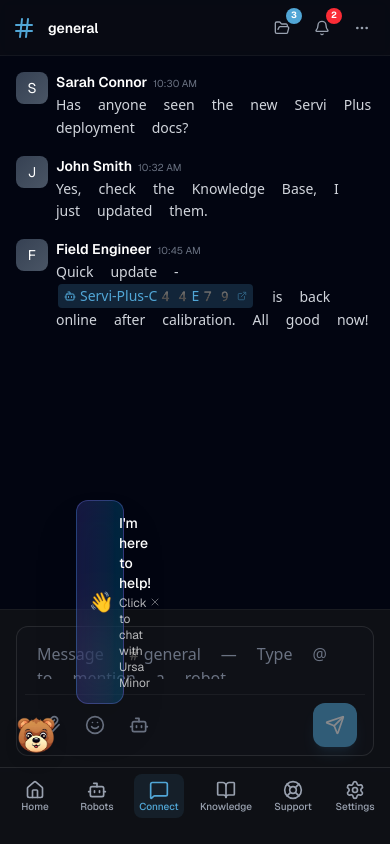
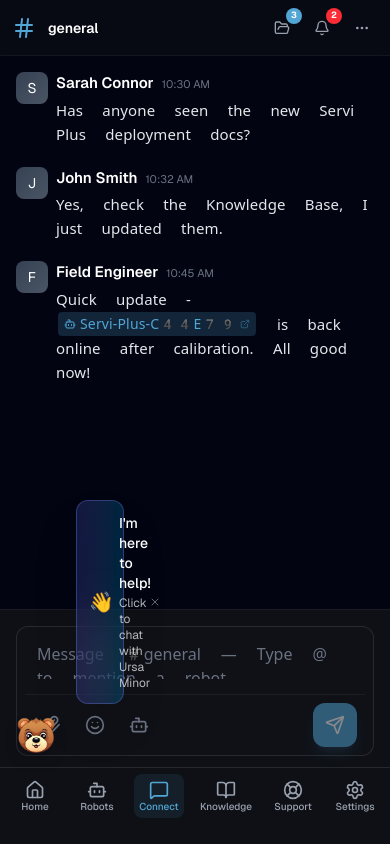
Before and after one commit to smile4fun1/BearOsPlatform, a Next.js app: page /connect in a window 390 px wide. Built offline with nearby package versions, Linux system fonts and the light colour scheme.

Commit message:
MOBILE: Iteration 3 - Typography and spacing - Better chat text readability (15px, line-height 1.6) - Improved letter spacing for mobile text - Larger sender names and timestamps - Better message spacing (space-y-5) - Mobile-only changes

```diff
--- a/src/app/connect/page.tsx
+++ b/src/app/connect/page.tsx
@@ -1071,7 +1071,7 @@ export default function ConnectPage() {
         </AnimatePresence>
 
         {/* Messages */}
-        <div className="flex-1 overflow-y-auto p-4 sm:p-4 lg:p-6 space-y-4 sm:space-y-6 lg:mb-0" style={{ marginBottom: 'calc(252px + env(safe-area-inset-bottom, 0px))' }}>
+        <div className="flex-1 overflow-y-auto p-4 sm:p-4 lg:p-6 space-y-5 sm:space-y-6 lg:mb-0" style={{ marginBottom: 'calc(252px + env(safe-area-inset-bottom, 0px))' }}>
           {currentMessages.map((msg) => (
             <motion.div
               key={msg.id}
@@ -1087,11 +1087,11 @@ export default function ConnectPage() {
                 {msg.isBot ? <Bot className="w-4 h-4 sm:w-5 sm:h-5" /> : msg.sender[0]}
               </div>
               <div className="flex-1 min-w-0 relative">
-                <div className="flex items-baseline gap-1.5 sm:gap-2 mb-0.5 sm:mb-1 relative">
-                  <span className={`font-semibold text-sm sm:text-base select-text ${msg.isBot ? 'text-bear-blue' : 'text-white'}`}>
+                <div className="flex items-baseline gap-2 mb-1 relative">
+                  <span className={`font-semibold text-[15px] sm:text-base select-text ${msg.isBot ? 'text-bear-blue' : 'text-white'}`}>
                     {msg.sender}
                   </span>
-                  <span className="text-[10px] sm:text-xs text-gray-500 select-text">{msg.timestamp}</span>
+                  <span className="text-[11px] sm:text-xs text-gray-500 select-text">{msg.timestamp}</span>
 
                   {/* Hover actions - absolutely positioned to prevent layout shift */}
                   {hoveredMessageId === msg.id && (
@@ -1127,7 +1127,7 @@ export default function ConnectPage() {
                     </div>
                   )}
                 </div>
-                <p className="text-sm sm:text-base text-gray-300 leading-relaxed select-text" style={{ fontFamily: '"Segoe UI Emoji", "Apple Color Emoji", "Noto Color Emoji", system-ui, -apple-system, BlinkMacSystemFont, "Segoe UI", Roboto, sans-serif' }}>
+                <p className="text-[15px] sm:text-base text-gray-200 leading-[1.6] sm:leading-relaxed select-text" style={{ fontFamily: '"Segoe UI Emoji", "Apple Color Emoji", "Noto Color Emoji", system-ui, -apple-system, BlinkMacSystemFont, "Segoe UI", Roboto, sans-serif', letterSpacing: '0.01em' }}>
                   <MessageContent content={msg.content} />
                 </p>
                 {msg.attachments && msg.attachments.length > 0 && (
```
